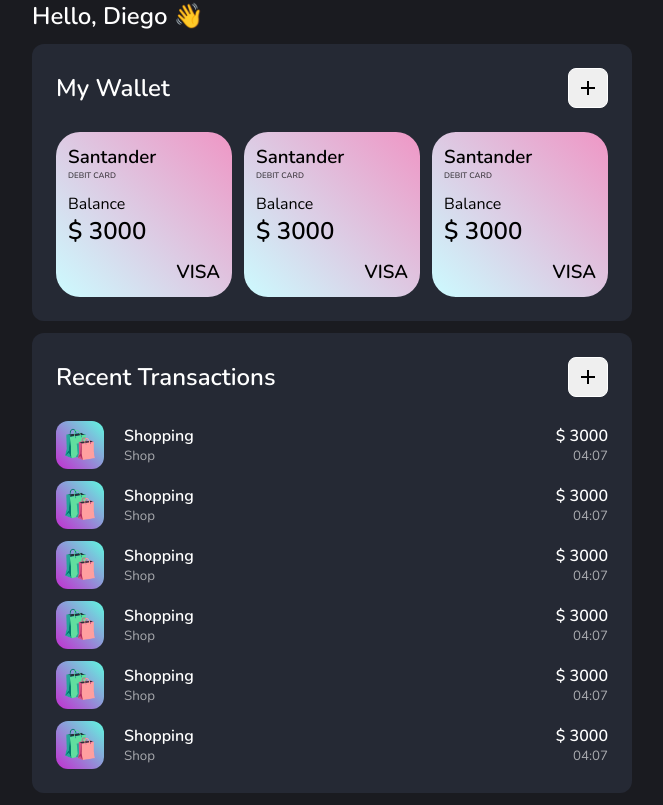
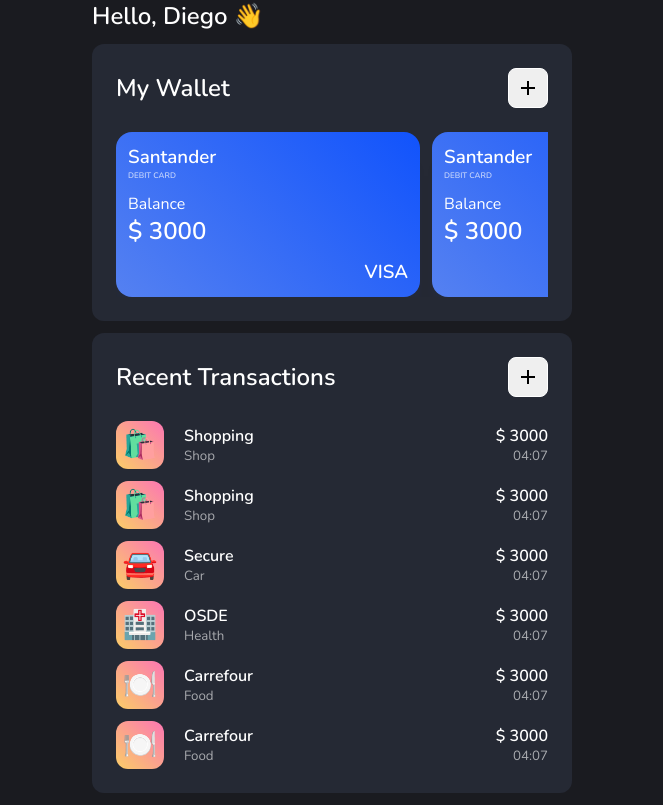
Before and after one commit to diemedina/finance-ui-old, a React (Vite) app: page /dashboard in a window 1280 px wide. Shown: the whole page, without its empty margins (308-971 px from the left). Built offline with nearby package versions, Linux system fonts and the light colour scheme.

Commit message:
Categories for transactios

```diff
--- a/src/components/Dashboard/Transactions/Transactions.jsx
+++ b/src/components/Dashboard/Transactions/Transactions.jsx
@@ -2,24 +2,24 @@
 import moment from 'moment';
 import Modal from '../../Modal/Modal';
 import MockTransaction from '../../../mocks/transactions';
+import MockCategories from '../../../mocks/categories';
 import { useNotificationsStore } from '../../../store/NotificationsStore';
 import { useModal } from '../../../hooks/useModal';
 import { v4 as uuid } from 'uuid';
+import { useForm } from 'react-hook-form';
 import './transactions.scss';
 
 export default function Transaction() {
+  const { register, handleSubmit, formState: {errors} } = useForm();
   const {addNotification} = useNotificationsStore();
   const [transactions, setTransaction] = useState(MockTransaction);
   const {isOpen, openModal, closeModal} = useModal();
 
-  function addTransaction(e) {
-    e.preventDefault();
-    const form = e.target;
-    const formData = new FormData(form);
-    const formJson = Object.fromEntries(formData.entries());
+  const [modelType, setModelType] = useState('FOOD');
 
+  function addTransaction(data) {
     const _transaction = [...transactions];
-    _transaction.unshift({...formJson, date: new Date(), id: uuid()});
+    _transaction.unshift({...data, type: modelType, date: new Date(), id: uuid()});
     setTransaction(_transaction);
 
     closeModal();
@@ -43,11 +43,11 @@
           {
             transactions.map(transaction => {
               return (
-                <li key={transaction.id} className='dashboard__transaction__list__item'>
-                  <div className='icon'>🛍️</div>
+                <li key={transaction.id} className='dashboard__transaction__list__item animate__animated animate__fadeIn'>
+                  <div className='icon'>{MockCategories[transaction.type]?.icon}</div>
                   <div className='dashboard__transaction__list__item__detail'>
                     <strong>{transaction.description}</strong>
-                    <small>Shop</small>
+                    <small>{MockCategories[transaction.type]?.title}</small>
                   </div>
                   <div className='dashboard__transaction__list__item__price'>
                     <strong>$ {transaction.total}</strong>
@@ -62,17 +62,27 @@
 
       { isOpen &&
       <Modal title='Add transaction' closeModal={closeModal}>
-        <form className='modal__transaction__add' onSubmit={addTransaction}>
+        <form className='modal__transaction__add' onSubmit={handleSubmit(addTransaction)}>
           <label htmlFor="type">Type</label>
-          <select name="type" id="type">
-            <option value="shopping_cart">Shopping</option>
-          </select>
+          <ul className='modal__transaction__list-type'>
+            {
+              Object.keys(MockCategories).map(category => {
+                return (
+                  <li className={modelType == category ? 'active' : ''} onClick={() => setModelType(category)}>
+                    <div>{MockCategories[category].icon}</div>
+                  </li>
+                )
+              })
+            }
+          </ul>
 
           <label htmlFor="description">Description</label>
-          <input type="text" name="description" id="description" placeholder='Description' />
+          <input {...register('description', {required: true})} type="text" name="description" id="description" placeholder='Description' />
+          {errors.description && <small>* Description required</small>}
 
           <label htmlFor="total">Total</label>
-          <input type="number" name="total" id="total" placeholder='$' />
+          <input {...register('total', {required: true})} type="number" name="total" id="total" placeholder='$' />
+          {errors.total && <small>* Total required</small>}
 
           <input type="submit" value="Add" />
         </form>
--- a/src/components/Dashboard/Transactions/transactions.scss
+++ b/src/components/Dashboard/Transactions/transactions.scss
@@ -1,3 +1,5 @@
+@import '../../../styles/variables';
+
 .dashboard__transaction {
   margin: 12px auto;
   padding: 24px;
@@ -34,7 +36,7 @@
       gap: 20px;
 
       .icon {
-        background: linear-gradient(45deg, #C22ED0, #5FFAE0);
+        background: $gradient-5;
         border-radius: 12px;
         font-size: 28px;
         width: 48px;
@@ -63,9 +65,40 @@
 
 }
 
+.modal__transaction {
+  &__list-type {
+    list-style: none;
+    display: flex;
+    overflow-x: scroll;
+    gap: 24px;
 
+    li {
+      display: flex;
+      flex-direction: column;
+      text-align: center;
+      gap: 4px;
+      width: 50px;
+      border-radius: 12px;
+      opacity: .6;
+      cursor: pointer;
 
+      &.active {
+        opacity: 1;
+      }
 
+      div {
+        background: $gradient-5;
+        border-radius: 12px;
+        font-size: 28px;
+        width: 48px;
+        height: 48px;
+        display: flex;
+        justify-content: center;
+        align-items: center;
+      }
+    }
+  }
+}
 .modal__transaction__add {
   display: flex;
   flex-direction: column;
--- a/src/components/Dashboard/Wallet/Wallet.jsx
+++ b/src/components/Dashboard/Wallet/Wallet.jsx
@@ -58,6 +58,18 @@
       { isOpen &&
       <Modal title='Add card' closeModal={closeModal}>
         <form className='modal__transaction__add' onSubmit={addCard}>
+          <label>Color</label>
+          <ul className='modal__transaction__colors'>
+            <li></li>
+            <li></li>
+            <li></li>
+            <li></li>
+            <li></li>
+            <li></li>
+            <li></li>
+            <li></li>
+          </ul>
+
           <label htmlFor="description">Description</label>
           <input type="text" name="description" id="description" placeholder='Description' />
 
@@ -75,6 +87,9 @@
             <option value="AMERICAN EXPRESS">AMERICAN EXPRESS</option>
           </select>
 
+          <label htmlFor="balance">Balance</label>
+          <input type="number" name="balance" id="balance" placeholder='$'/>
+
           <input type="submit" value="Add" />
         </form>
       </Modal>
--- a/src/components/Dashboard/Wallet/wallet.scss
+++ b/src/components/Dashboard/Wallet/wallet.scss
@@ -1,3 +1,5 @@
+@import '../../../styles/variables';
+
 .dashboard__wallet {
   margin: 12px auto;
   padding: 24px;
@@ -25,16 +27,18 @@
     flex-direction: row;
     gap: 12px;
     margin-top: 24px;
+    overflow-x: scroll;
 
     &__item {
       display: flex;
       flex-direction: column;
       gap: 12px;
-      background: linear-gradient(45deg, #CCFBFF, #EF96C5);
-      color: black;
-      width: 400px;
+      background: $gradient-4;
+      color: white;
+      min-width: 280px;
       padding: 12px;
-      border-radius: 24px;
+      border-radius: 16px;
+      box-shadow: #1153fc81 0px 24px 20px -20px;
     }
 
     h3 small {
@@ -49,3 +53,40 @@
     }
   }
 }
+
+.modal__transaction__colors {
+  list-style: none;
+  display: flex;
+  gap: 4px;
+
+  li {
+    width: 50px;
+    height: 50px;
+    border-radius: 12px;
+    &:nth-child(1) {
+      background: $gradient-1;
+    }
+    &:nth-child(2) {
+      background: $gradient-2;
+    }
+    &:nth-child(3) {
+      background: $gradient-3;
+    }
+    &:nth-child(4) {
+      background: $gradient-4;
+    }
+    &:nth-child(5) {
+      background: $gradient-5;
+    }
+    &:nth-child(6) {
+      background: $gradient-6;
+    }
+    &:nth-child(7) {
+      background: $gradient-7;
+    }
+    &:nth-child(8) {
+      background: $gradient-8;
+    }
+
+  }
+}
--- a/src/components/Modal/modal.scss
+++ b/src/components/Modal/modal.scss
@@ -8,6 +8,7 @@
   display: flex;
   justify-content: center;
   align-items: center;
+  z-index: 2;
 }
 
 .modal {
--- a/src/index.scss
+++ b/src/index.scss
@@ -25,3 +25,14 @@
 .material-symbols-outlined {
   cursor: pointer;
 }
+
+::-webkit-scrollbar {
+  height: 8px;
+  width: 20px;
+}
+
+/* Handle */
+::-webkit-scrollbar-thumb {
+  background: rgb(80, 80, 80);
+  border-radius: 10px;
+}
--- /dev/null
+++ b/src/mocks/categories.js
@@ -0,0 +1,30 @@
+export default {
+  FOOD: {
+    title: 'Food',
+    icon: '🍽️'
+  },
+  SHOP: {
+    title: 'Shop',
+    icon: '🛍️'
+  },
+  HOUSE: {
+    title: 'House',
+    icon: '🏠'
+  },
+  TRANSPORT: {
+    title: 'Transport',
+    icon: '🚍'
+  },
+  CAR: {
+    title: 'Car',
+    icon: '🚘'
+  },
+  ENTERTAINMENT: {
+    title: 'Entertaiment',
+    icon: '🎭'
+  },
+  HEALTH: {
+    title: 'Health',
+    icon: '🏥'
+  }
+}
--- a/src/mocks/transactions.js
+++ b/src/mocks/transactions.js
@@ -1,38 +1,38 @@
 export default [
     {
         "id": 1,
-        "type": "shopping_cart",
+        "type": "SHOP",
         "description": "Shopping",
         "date": new Date(),
         "total": 3000
     },{
         "id": 2,
-        "type": "shopping_cart",
+        "type": "SHOP",
         "description": "Shopping",
         "date": new Date(),
         "total": 3000
     },{
         "id": 3,
-        "type": "shopping_cart",
-        "description": "Shopping",
+        "type": "CAR",
+        "description": "Secure",
         "date": new Date(),
         "total": 3000
     },{
         "id": 4,
-        "type": "shopping_cart",
-        "description": "Shopping",
+        "type": "HEALTH",
+        "description": "OSDE",
         "date": new Date(),
         "total": 3000
     },{
         "id": 5,
-        "type": "shopping_cart",
-        "description": "Shopping",
+        "type": "FOOD",
+        "description": "Carrefour",
         "date": new Date(),
         "total": 3000
     },{
         "id": 6,
-        "type": "shopping_cart",
-        "description": "Shopping",
+        "type": "FOOD",
+        "description": "Carrefour",
         "date": new Date(),
         "total": 3000
     }
--- a/src/pages/Dashboard/dashboard.scss
+++ b/src/pages/Dashboard/dashboard.scss
@@ -1,3 +1,3 @@
 .dashboard {
-    width: 600px;
+    width: 480px;
 }
--- /dev/null
+++ b/src/styles/_variables.scss
@@ -0,0 +1,8 @@
+$gradient-1: linear-gradient(45deg, #ffcb52, #FF7B02);
+$gradient-2: linear-gradient(45deg, #C165DD, #5C27FE);
+$gradient-3: linear-gradient(45deg, #2AFEB7, #08C792);
+$gradient-4: linear-gradient(45deg, #5581F1, #1153FC);
+$gradient-5: linear-gradient(45deg, #FACD68, #FC76B3);
+$gradient-6: linear-gradient(45deg, #00F7A7, #04F5ED);
+$gradient-7: linear-gradient(45deg, #1DE5E2, #B588F7);
+$gradient-8: linear-gradient(45deg, #FFE324, #FFB533);
```
